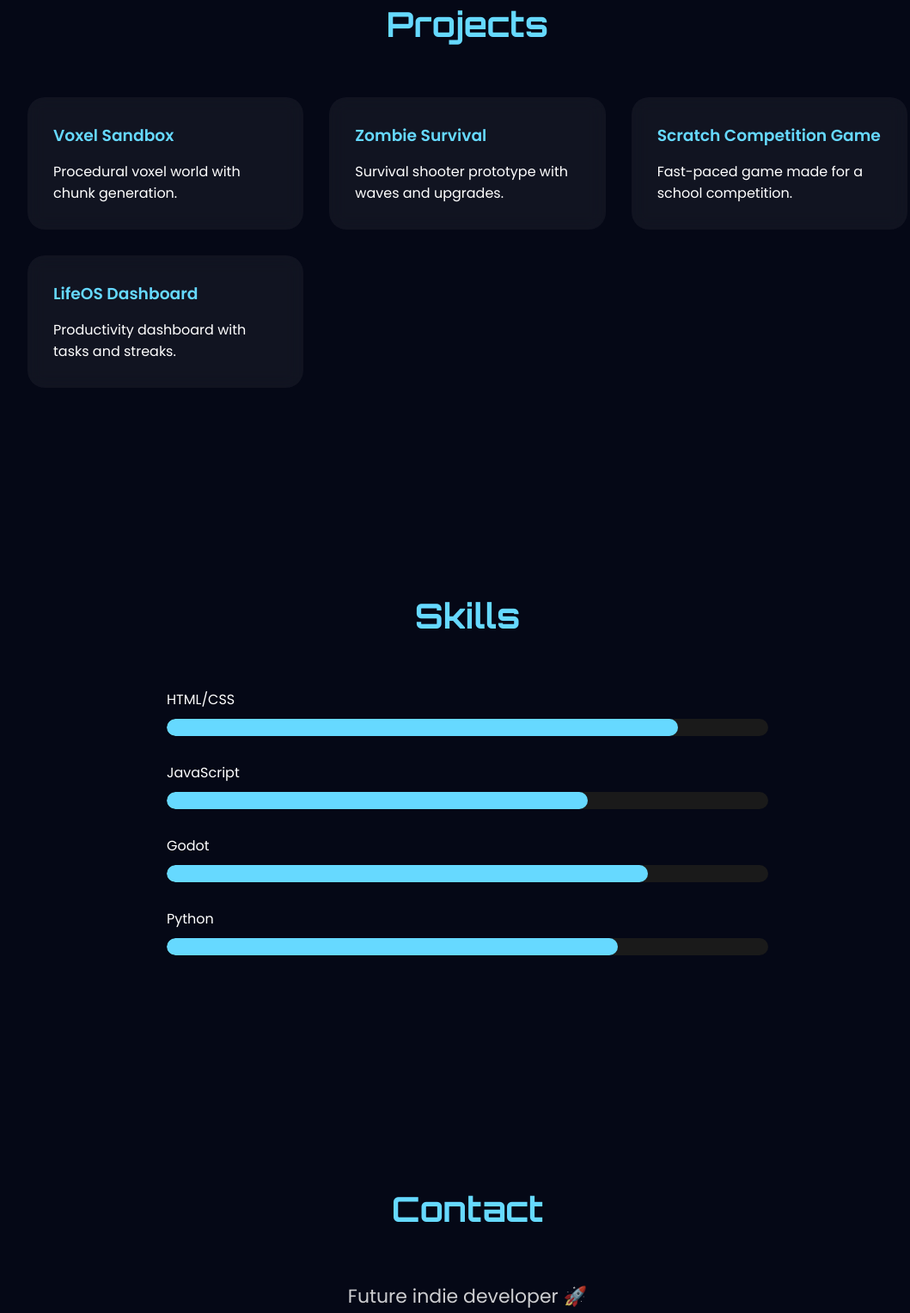
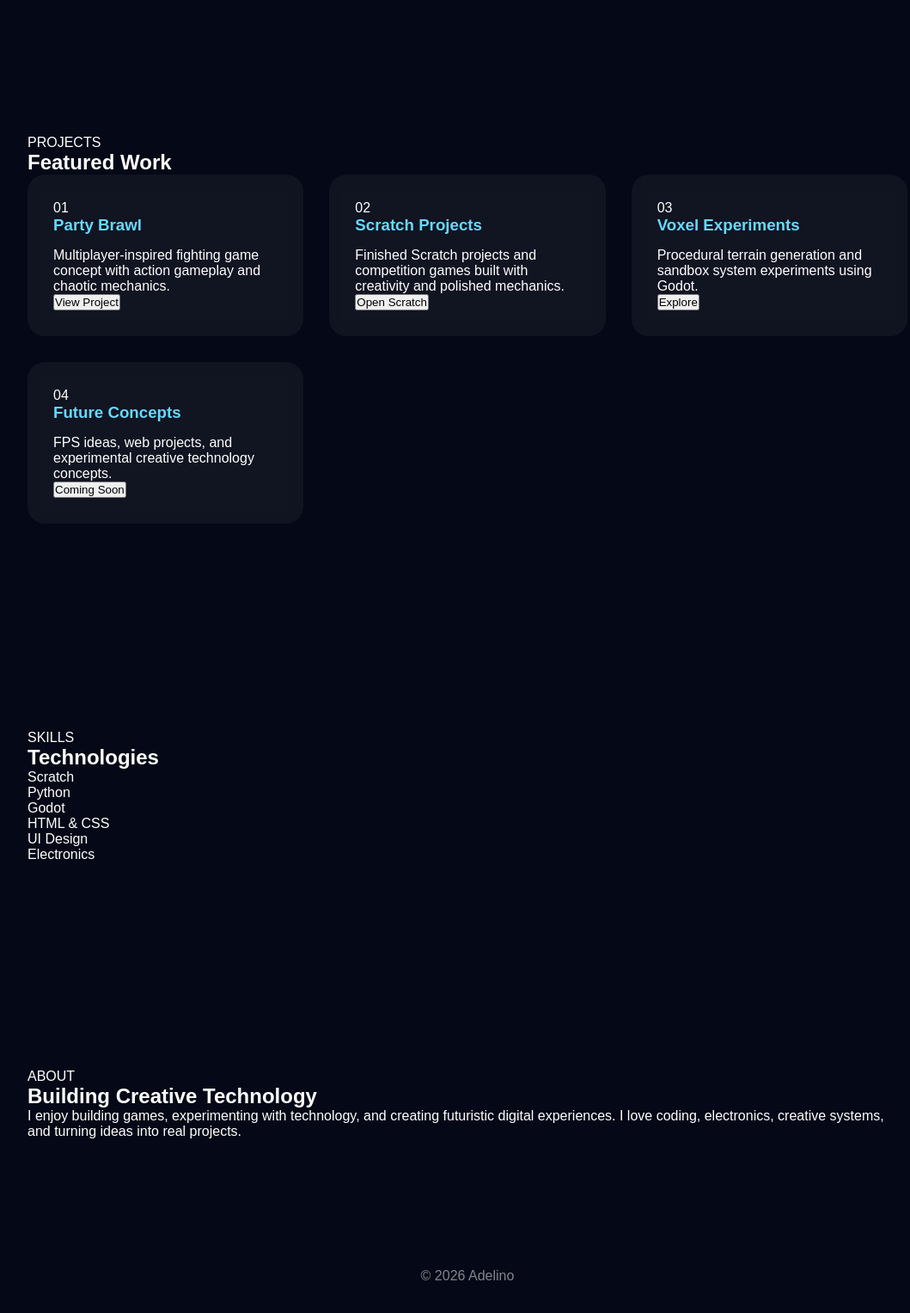
Before and after one commit to Adelinot/crispy-waddle, a plain HTML site: page index.html in a window 1280 px wide. Shown: the part 917-2444 px from the top of the page at 86% size, without its empty margins (96-1155 px from the left). Drawn offline with Linux system fonts and the light colour scheme.

Commit message:
Update index.html

```diff
--- a/index.html
+++ b/index.html
@@ -1,8 +1,10 @@
 <!DOCTYPE html>
 <html lang="en">
 <head>
+
   <meta charset="UTF-8" />
   <meta name="viewport" content="width=device-width, initial-scale=1.0"/>
+
   <title>Adelino Portfolio</title>
 
   <link rel="stylesheet" href="style.css"/>
@@ -10,74 +12,125 @@
   <link rel="preconnect" href="https://fonts.googleapis.com">
   <link rel="preconnect" href="https://fonts.gstatic.com" crossorigin>
 
-  <link href="https://fonts.googleapis.com/css2?family=Orbitron:wght@500;700&family=Poppins:wght@300;400;600&display=swap" rel="stylesheet">
+  <link href="https://fonts.googleapis.com/css2?family=Inter:wght@300;400;500;600;700&family=Orbitron:wght@500;700&display=swap" rel="stylesheet">
+
 </head>
+
 <body>
 
-  <div class="background"></div>
+  <canvas id="particles"></canvas>
 
   <header>
+
     <h1>ADELINO</h1>
 
     <nav>
       <a href="#projects">Projects</a>
       <a href="#skills">Skills</a>
-      <a href="#contact">Contact</a>
+      <a href="#about">About</a>
     </nav>
+
   </header>
 
   <section class="hero">
 
-    <div class="hero-text">
+    <div class="hero-content">
+
+      <p class="small-text">
+        FUTURISTIC PORTFOLIO
+      </p>
+
       <h2 id="typing"></h2>
 
-      <p>
-        I build games, websites, and creative tech projects.
+      <p class="hero-description">
+        Student • Programmer • Builder • Tech Lover
       </p>
 
-      <a href="#projects" class="btn">
-        View Projects
+      <div class="hero-tags">
+        <span>Scratch</span>
+        <span>Python</span>
+        <span>Godot</span>
+        <span>HTML</span>
+      </div>
+
+      <a href="#projects" class="hero-button">
+        Explore Projects
       </a>
+
     </div>
 
   </section>
 
   <section id="projects" class="section">
 
-    <h2 class="section-title">Projects</h2>
+    <div class="section-top">
+
+      <p class="section-small">
+        PROJECTS
+      </p>
+
+      <h2>
+        Featured Work
+      </h2>
+
+    </div>
 
     <div class="cards">
 
       <div class="card">
-        <h3>Voxel Sandbox</h3>
+
+        <div class="card-number">01</div>
+
+        <h3>Party Brawl</h3>
 
         <p>
-          Procedural voxel world with chunk generation.
+          Multiplayer-inspired fighting game concept with action gameplay and chaotic mechanics.
         </p>
+
+        <button>View Project</button>
+
       </div>
 
       <div class="card">
-        <h3>Zombie Survival</h3>
+
+        <div class="card-number">02</div>
+
+        <h3>Scratch Projects</h3>
 
         <p>
-          Survival shooter prototype with waves and upgrades.
+          Finished Scratch projects and competition games built with creativity and polished mechanics.
         </p>
+
+        <button>Open Scratch</button>
+
       </div>
 
       <div class="card">
-        <h3>Scratch Competition Game</h3>
+
+        <div class="card-number">03</div>
+
+        <h3>Voxel Experiments</h3>
 
         <p>
-          Fast-paced game made for a school competition.
+          Procedural terrain generation and sandbox system experiments using Godot.
         </p>
+
+        <button>Explore</button>
+
       </div>
 
       <div class="card">
-        <h3>LifeOS Dashboard</h3>
+
+        <div class="card-number">04</div>
+
+        <h3>Future Concepts</h3>
 
         <p>
-          Productivity dashboard with tasks and streaks.
+          FPS ideas, web projects, and experimental creative technology concepts.
         </p>
+
+        <button>Coming Soon</button>
+
       </div>
 
     </div>
@@ -86,54 +139,75 @@
 
   <section id="skills" class="section">
 
-    <h2 class="section-title">Skills</h2>
+    <div class="section-top">
 
-    <div class="skills">
+      <p class="section-small">
+        SKILLS
+      </p>
 
-      <div class="skill">
-        <span>HTML/CSS</span>
-        <div class="bar">
-          <div class="fill html"></div>
-        </div>
+      <h2>
+        Technologies
+      </h2>
+
+    </div>
+
+    <div class="skills-grid">
+
+      <div class="skill-card">
+        Scratch
       </div>
 
-      <div class="skill">
-        <span>JavaScript</span>
-        <div class="bar">
-          <div class="fill js"></div>
-        </div>
+      <div class="skill-card">
+        Python
       </div>
 
-      <div class="skill">
-        <span>Godot</span>
-        <div class="bar">
-          <div class="fill godot"></div>
-        </div>
+      <div class="skill-card">
+        Godot
       </div>
 
-      <div class="skill">
-        <span>Python</span>
-        <div class="bar">
-          <div class="fill python"></div>
-        </div>
+      <div class="skill-card">
+        HTML & CSS
+      </div>
+
+      <div class="skill-card">
+        UI Design
+      </div>
+
+      <div class="skill-card">
+        Electronics
       </div>
 
     </div>
 
   </section>
 
-  <section id="contact" class="section">
+  <section id="about" class="section">
 
-    <h2 class="section-title">Contact</h2>
+    <div class="about-box">
 
-    <p class="contact-text">
-      Future indie developer 🚀
-    </p>
+      <p class="section-small">
+        ABOUT
+      </p>
+
+      <h2>
+        Building Creative Technology
+      </h2>
+
+      <p class="about-text">
+        I enjoy building games, experimenting with technology, and creating futuristic digital experiences.
+        I love coding, electronics, creative systems, and turning ideas into real projects.
+      </p>
+
+    </div>
 
   </section>
 
   <footer>
-    <p>© 2026 Adelino</p>
+
+    <p>
+      © 2026 Adelino
+    </p>
+
   </footer>
 
   <script src="script.js"></script>
```
